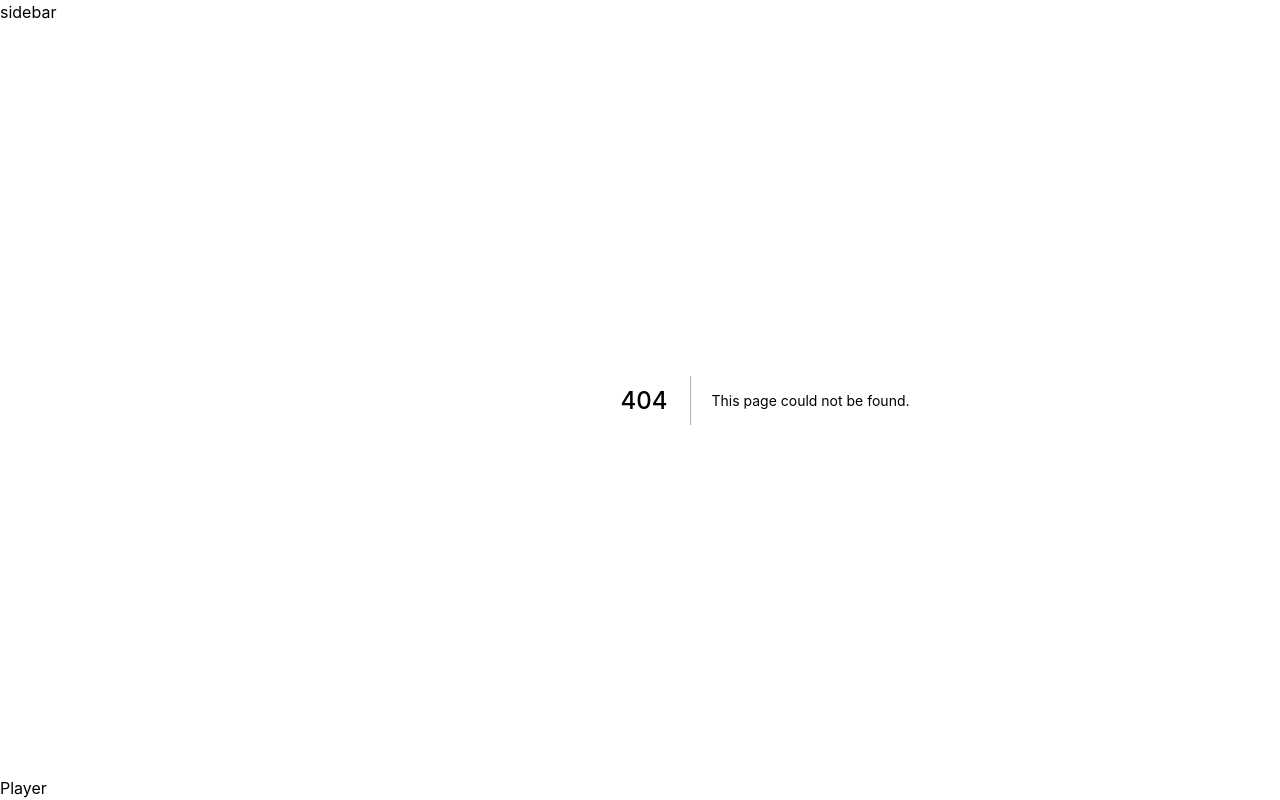
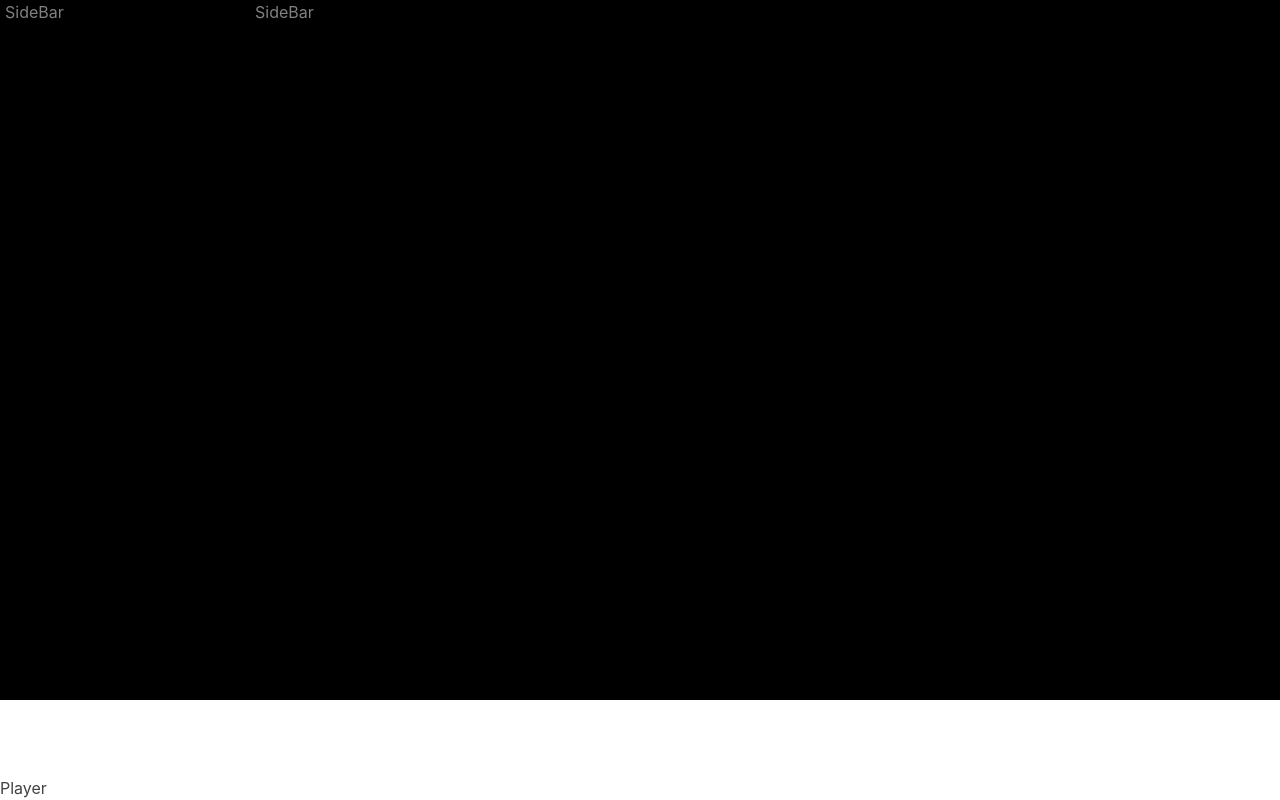
Before and after one commit to hacktivist123/NextJS-Player, a Next.js app: page /components/PlayerSideBar in a window 1280 px wide. Before the commit this address had no page. Built offline with nearby package versions, Linux system fonts and the light colour scheme.

Commit message:
rename components to match react naming rules and fleshed out sidebar component layout

```diff
--- a/pages/_app.tsx
+++ b/pages/_app.tsx
@@ -1,5 +1,5 @@
 import { ChakraProvider, extendTheme } from "@chakra-ui/react";
-import PlayerLayout from "./components/playerLayout";
+import PlayerLayout from "./components/PlayerLayout";
 import "reset-css";
 import "../styles/globals.css";
 
--- /dev/null
+++ b/pages/components/PlayerSideBar.tsx
@@ -0,0 +1,31 @@
+import {
+  Box,
+  List,
+  ListItem,
+  ListIcon,
+  Divider,
+  Center,
+  LinkOverlay,
+} from "@chakra-ui/layout";
+import {
+  MdHome,
+  MdSearch,
+  MdLibraryMusic,
+  MdPlaylistAdd,
+  MdFavorite,
+} from "react-icons/md";
+
+const PlayerSideBar = () => {
+  return (
+    <Box
+      width="100%"
+      height="calc(100vh - 100px)"
+      bg="black"
+      paddingX="5px"
+      color="gray"
+    >
+      SideBar
+    </Box>
+  );
+};
+export default PlayerSideBar;
--- a/pages/components/playerLayout.tsx
+++ b/pages/components/playerLayout.tsx
@@ -1,10 +1,11 @@
 import { Box } from "@chakra-ui/layout";
+import PlayerSideBar from "./PlayerSideBar";
 
 const PlayerLayout = ({ children }) => {
   return (
     <Box width="100vw" height="100vh">
       <Box position="absolute" top="0" width="250px" left="0">
-        sidebar
+        <PlayerSideBar />
       </Box>
       <Box marginLeft="250px" marginBottom="100px">
         {children}
--- a/pages/components/sideBar.tsx
+++ /dev/null
@@ -1 +0,0 @@
-import { Box } from "@chakra-ui/layout";
```
